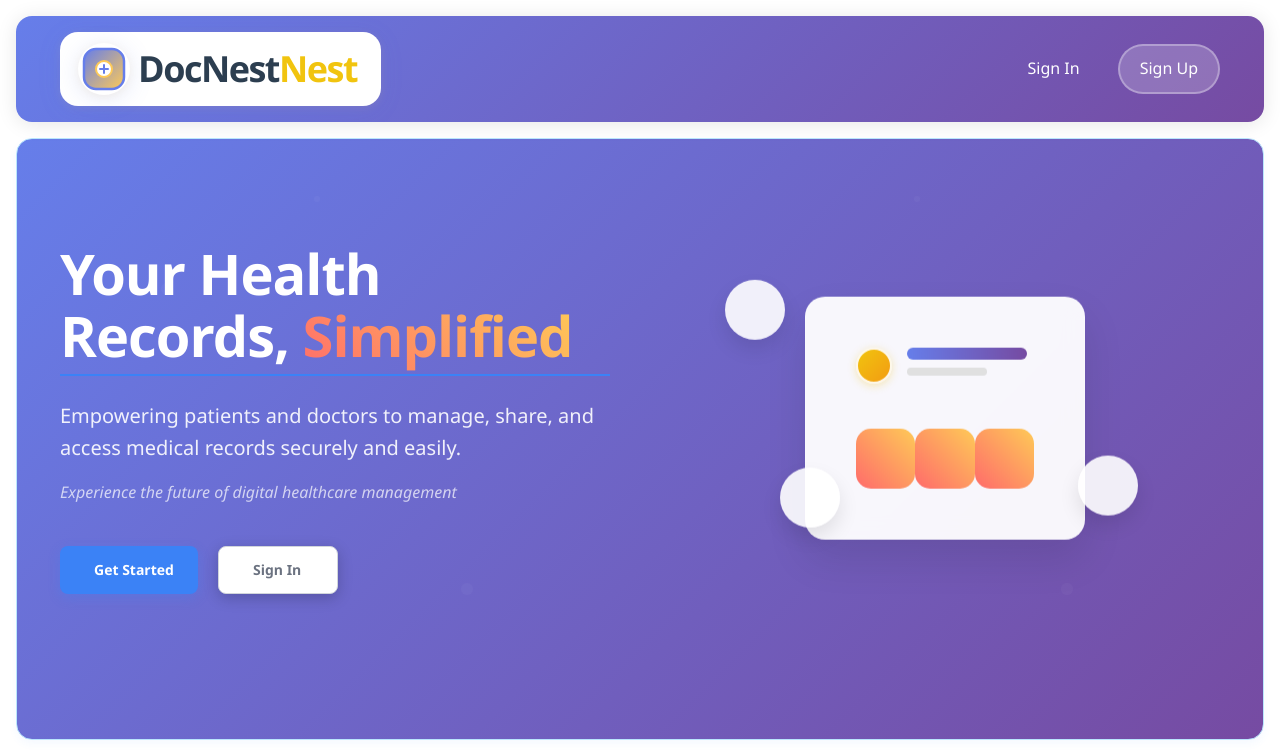
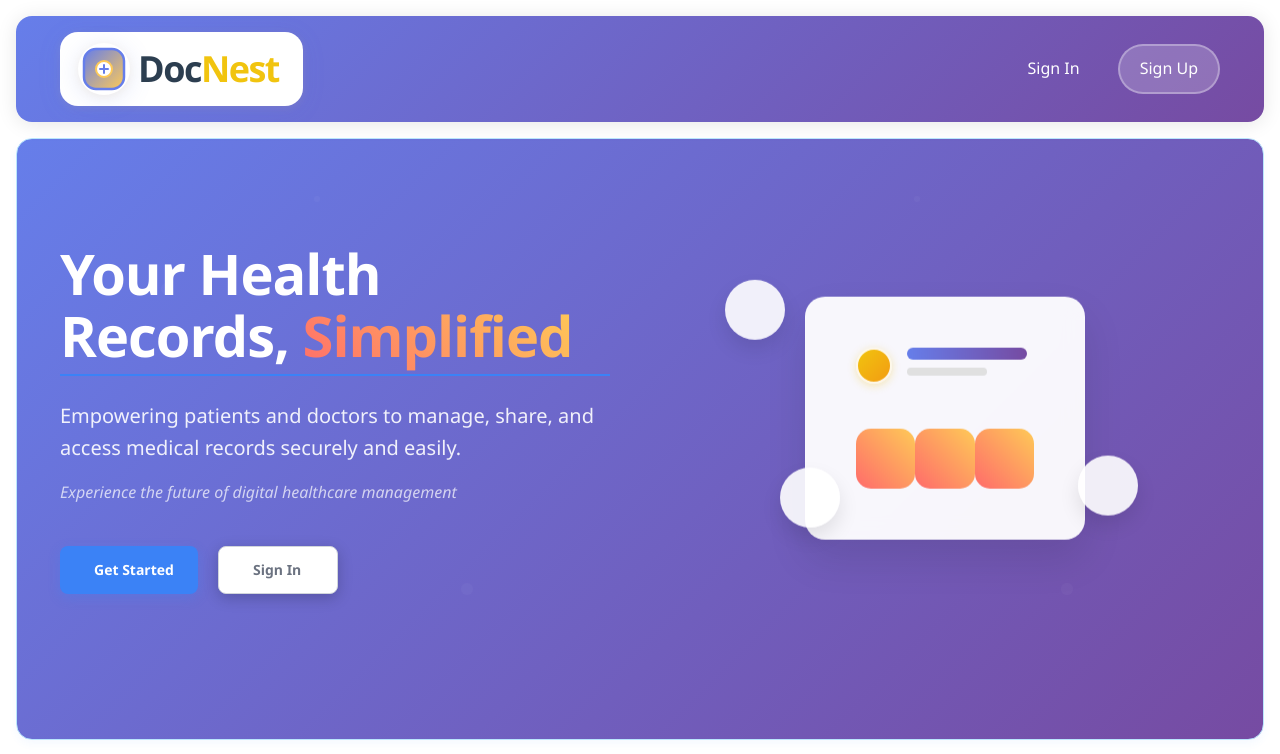
Before and after one commit to redowannahmed/DocNest, a React (Vite) app in the folder frontend/: page / in a window 1280 px wide. Shown: the top 754 px of the page. Built offline with nearby package versions, Linux system fonts and the light colour scheme.

Commit message:
fix Nested text

```diff
--- a/frontend/src/components/Homepage.jsx
+++ b/frontend/src/components/Homepage.jsx
@@ -20,7 +20,7 @@ const Homepage = () => {
                   </linearGradient>
                 </defs>
               </svg>
-              <h1 className="logo-text">DocNest</h1>
+              <h1 className="logo-text">Doc</h1>
             </div>
           </div>
           <nav className="nav-buttons">
```
